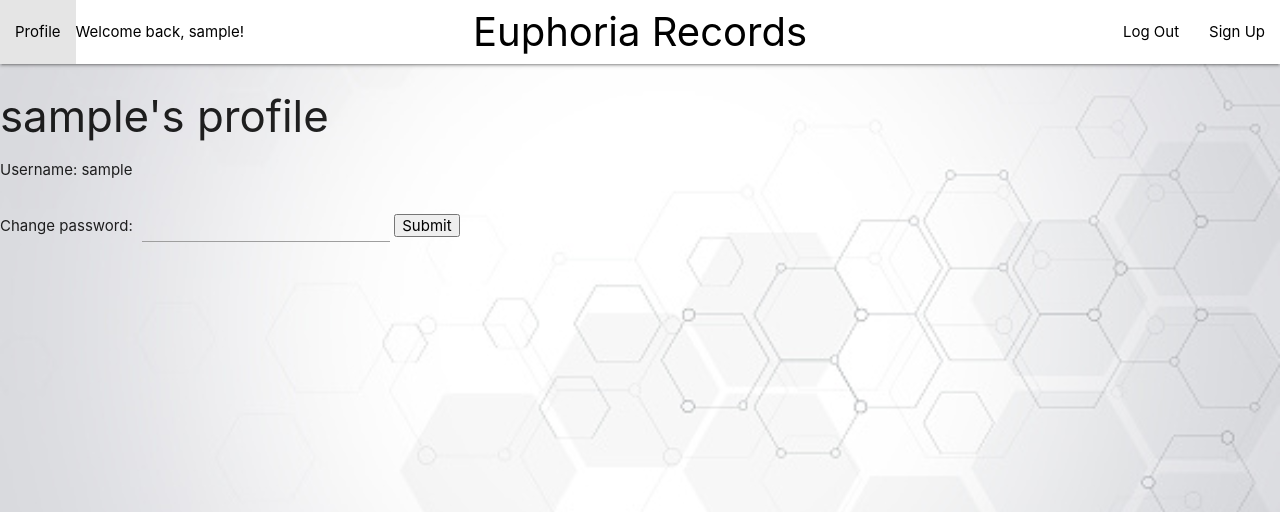
After one commit to mae-ks/Unit4_SDS, a Flask app: a page that uses templates/index.html in a window 1280 px wide. The commit adds this page. Shown: the top 512 px of the page. Run offline with Flask 2, Linux system fonts and the light colour scheme; data that the repository does not hold is empty; some libraries are stand-ins or nearby versions.

Commit message:
Profile page and change password

```diff
--- a/app.py
+++ b/app.py
@@ -92,3 +92,18 @@ def logout():
     # clear username from session data
     session.clear()
     return redirect('/')
+
+@app.route('/<username>/profile', methods=['GET', 'POST'])
+def profile(username):
+    user = mongo.db.users.find_one({'name':username})
+    if request.method == 'POST':
+        return redirect(url_for('changepassword', username=username, password=request.form['newpassword']))
+    return render_template('profile.html', username=username)
+
+@app.route('/changepassword/<username>/<password>', methods=['GET', 'POST'])
+def changepassword(username, password):
+    password = password.encode('utf-8')
+    salt = bcrypt.gensalt()
+    hashed = bcrypt.hashpw(password, salt)
+    mongo.db.users.update_one({'name':username}, {'$set':{'password':hashed}})
+    return redirect("/" + username)
--- a/templates/index.html
+++ b/templates/index.html
@@ -3,7 +3,9 @@
     <head>
 
         <title>
+            {% block title %}
             Homepage
+            {% endblock %}
         </title>
 
         <meta charset="utf-8">
@@ -27,7 +29,7 @@
 
                 <ul class="left hide-on-med-and-down">
                     {% if username %}
-                    <li><a href="">Profile</a></li>
+                    <li><a href={{ url_for('profile', username=username) }}>Profile</a></li>
                     <li>Welcome back, {{username}}!</li>
                     {% else %}
                     <li>Register/Log in for more features!</li>
@@ -48,5 +50,8 @@
             </div>
         </nav>
 
+        {% block body %}
+        {% endblock %}
+
     </body>
 </html>
--- /dev/null
+++ b/templates/profile.html
@@ -0,0 +1,18 @@
+{% extends "index.html" %}
+{% block title %}
+{{username}}'s profile
+{% endblock %}
+
+{% block body %}
+<h3>{{username}}'s profile</h3>
+Username: {{username}}
+
+<form method="post" action="/{{username}}/profile">
+    Change password:
+    <div class="col s12 input-field inline">
+        <input id="newpassword" name="newpassword" type="password" class="validate">
+    </div>
+    <input type="submit" value="Submit">
+</form>
+
+{% endblock %}
```
